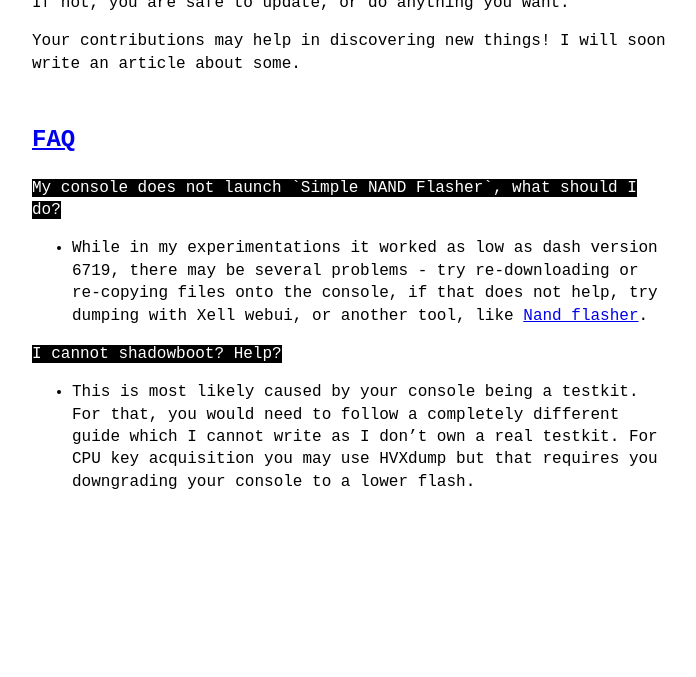
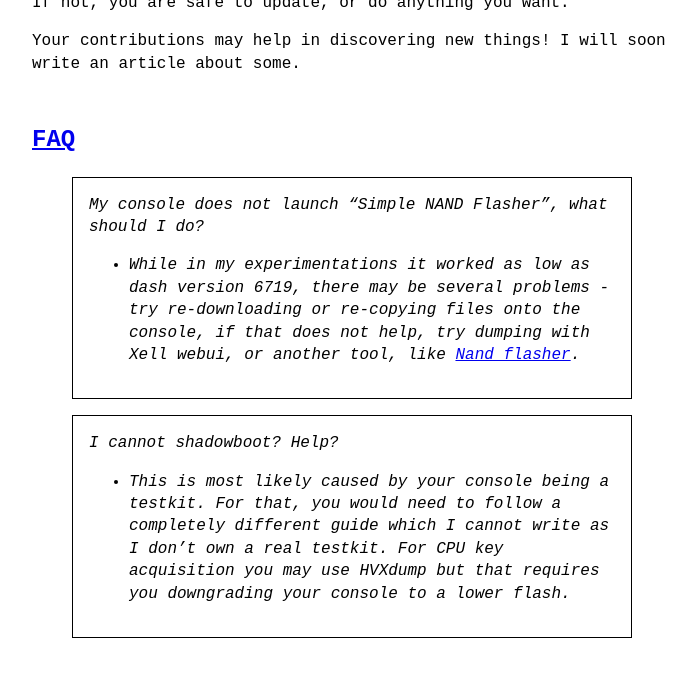
Before and after one commit to dzastsed/dzastsed.github.io, a Jekyll site: the page built from _posts/2024-04-09-How-to-dump-your-XDK-Nand-+-preservation-of-undumped-recoveries.md, in a window 1280 px wide and 900 px high, scrolled down 4097 px, cut to the strip 182-859 px from the top of the window. Shown: the whole strip, without its empty margins (288-984 px from the left). Built offline with Jekyll 4.4.1, drawn with Linux system fonts in a browser that asks for light colours; before the commit the page ends 4852 px from its top, so only the background shows below that.

````diff
--- a/_posts/2024-04-09-How-to-dump-your-XDK-Nand-+-preservation-of-undumped-recoveries.md
+++ b/_posts/2024-04-09-How-to-dump-your-XDK-Nand-+-preservation-of-undumped-recoveries.md
@@ -86,8 +86,8 @@
 
 ## [FAQ](#faq)
 
-```My console does not launch `Simple NAND Flasher`, what should I do?```
+> My console does not launch "Simple NAND Flasher", what should I do?
 * While in my experimentations it worked as low as dash version 6719, there may be several problems - try re-downloading or re-copying files onto the console, if that does not help, try dumping with Xell webui, or another tool, like [Nand flasher](https://digiex.net/threads/nand-flasher-360-for-xbox-360-v1-2-0-download.9573/).
 
-```I cannot shadowboot? Help?```
+> I cannot shadowboot? Help?
 * This is most likely caused by your console being a testkit. For that, you would need to follow a completely different guide which I cannot write as I don't own a real testkit. For CPU key acquisition you may use HVXdump but that requires you downgrading your console to a lower flash.
````
